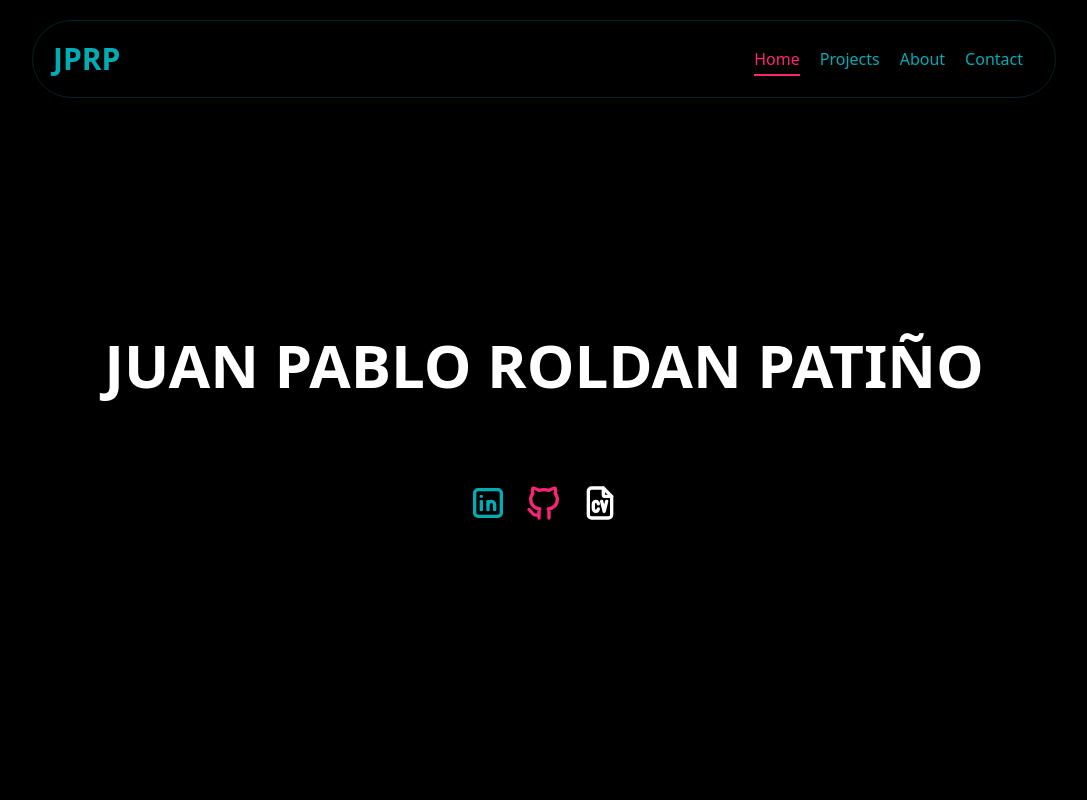
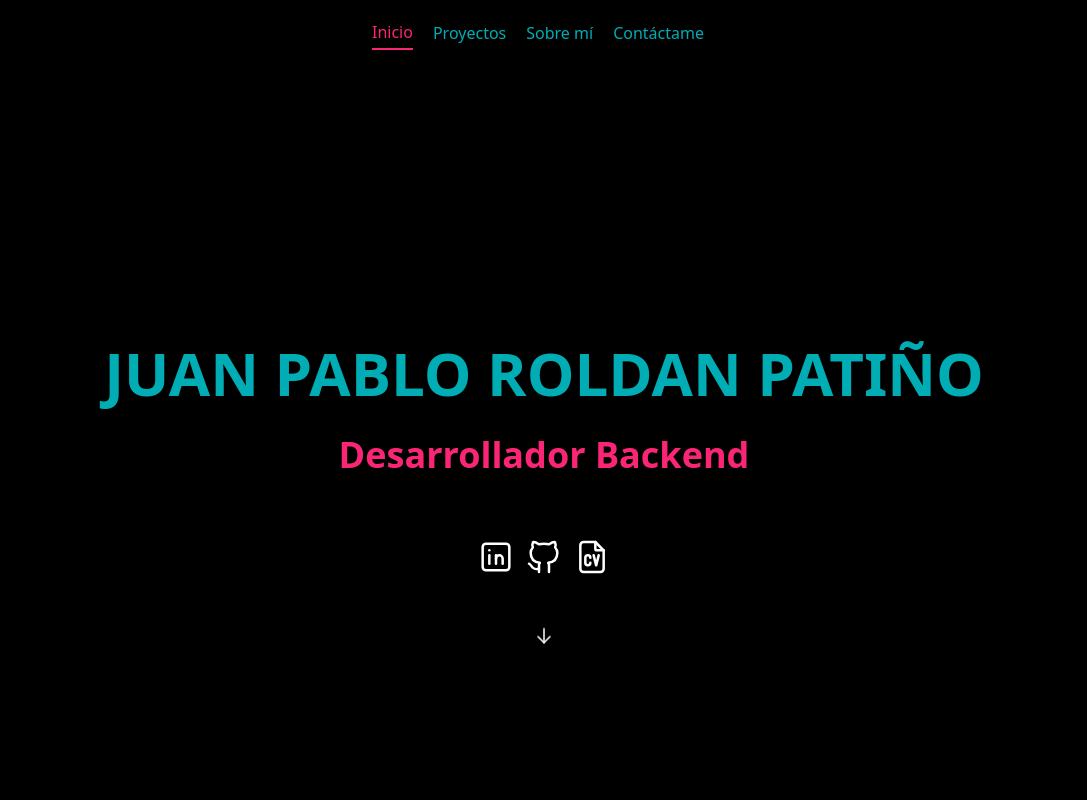
Before and after one commit to JuanPabloRP/portfolio_website, a React (Vite) app: page / in a window 1280 px wide. Shown: the top 800 px of the page, without its empty margins (96-1183 px from the left). Built offline with nearby package versions, Linux system fonts and the light colour scheme; what tailwindcss-animated would draw is missing.

Commit message:
Mejorando header de la pagina web y cambiando a un nuevo navbar

```diff
--- /dev/null
+++ b/src/components/Dock.jsx
@@ -0,0 +1,91 @@
+'use client';
+import { motion, useMotionValue, useSpring, useTransform } from 'framer-motion';
+import React, { PropsWithChildren, useRef, forwardRef } from 'react';
+
+const DEFAULT_MAGNIFICATION = 60;
+const DEFAULT_DISTANCE = 140;
+
+export const Dock = forwardRef(
+	(
+		{
+			className,
+			children,
+			magnification = DEFAULT_MAGNIFICATION,
+			distance = DEFAULT_DISTANCE,
+			...props
+		},
+		ref
+	) => {
+		const mouseX = useMotionValue(Infinity);
+
+		const renderChildren = () => {
+			return React.Children.map(children, (child) => {
+				return React.cloneElement(child, {
+					mouseX: mouseX,
+					magnification: magnification,
+					distance: distance,
+				});
+			});
+		};
+
+		return (
+			<motion.div
+				ref={ref}
+				onMouseMove={(e) => mouseX.set(e.pageX)}
+				onMouseLeave={() => mouseX.set(Infinity)}
+				{...props}
+				className={`mx-auto w-max mt-8 h-[58px] p-2 flex items-end gap-2 rounded-2xl  ${className}`}
+			>
+				{renderChildren()}
+			</motion.div>
+		);
+	}
+);
+
+Dock.displayName = 'Dock';
+
+export const DockIcon = ({
+	size,
+	magnification = DEFAULT_MAGNIFICATION,
+	distance = DEFAULT_DISTANCE,
+	mouseX,
+	className,
+	children,
+	...props
+}) => {
+	const ref = useRef(null);
+
+	const distanceCalc = useTransform(mouseX, (val) => {
+		const bounds = ref.current?.getBoundingClientRect() ?? { x: 0, width: 0 };
+
+		return val - bounds.x - bounds.width / 2;
+	});
+
+	let widthSync = useTransform(
+		distanceCalc,
+		[-distance, 0, distance],
+		[40, magnification, 40]
+	);
+
+	let width = useSpring(widthSync, {
+		mass: 0.1,
+		stiffness: 150,
+		damping: 12,
+	});
+
+	return (
+		<motion.div
+			ref={ref}
+			style={{ width }}
+			className={`flex aspect-square cursor-pointer items-center justify-center rounded-full hover:bg-white/10 transition-colors
+				${className}`}
+			{...props}
+		>
+			{children}
+		</motion.div>
+	);
+};
+
+DockIcon.displayName = 'DockIcon';
+
+export default Dock;
--- a/src/components/Header.jsx
+++ b/src/components/Header.jsx
@@ -1,36 +1,35 @@
 import PropTypes from 'prop-types';
 import WordRotate from './WordRotate';
+import Dock, { DockIcon } from './Dock';
+import CallToAction from './CallToAction';
+import Meteors from './Meteors';
 
 const Header = ({ NAVBAR_HEIGHT }) => {
 	return (
 		<header
 			id="header"
-			className={`min-h-screen flex items-center justify-center flex-col space-y-5 font-extrabold overflow-hidden `}
-			style={{
-				scrollMarginTop: NAVBAR_HEIGHT,
-				minHeight: `calc(100vh - ${NAVBAR_HEIGHT}px)`,
-			}}
+			className={`min-h-screen flex items-center justify-center flex-col font-extrabold overflow-hidden lg:mt-10 min-h-[calc(100vh-${NAVBAR_HEIGHT}px)] scroll-mt-[${NAVBAR_HEIGHT}px]`}
 		>
-			<section className="animate-jump-in animate-once animate-duration-500">
+			<section className="animate-jump-in animate-once animate-duration-500 flex flex-col justify-center items-center gap-3">
 				{/* <p className="md:pr-4 text-4xl text-blue text-center mb-2">
 					Hey! I am{' '}
 				</p> */}
-				<h2 className=" flex flex-col flex-wrap content-center justify-center text-center text-4xl w-auto h-auto max-w-6xl md:text-5xl lg:text-6xl md:mx-auto uppercase 0 ">
-					<span className="">Juan Pablo Roldan Patiño</span>
+				<h2 className=" flex flex-col flex-wrap content-center justify-center text-center text-4xl w-auto h-auto max-w-6xl md:text-5xl lg:text-6xl md:mx-auto uppercase 0 text-blue">
+					Juan Pablo Roldan Patiño
 				</h2>
 				{/* <p className="mt-3 text-pink text-3xl text-center mx-auto lg:text-4xl" style={{ textShadow: '0 0 30px #fb2576' }}>
 					Software Developer
 				</p> */}
 				<WordRotate
 					words={[
-						'Software Developer',
-						'Frontend Developer',
-						'Backend Developer',
+						'Desarrollador de software',
+						'Desarrollador Frontend',
+						'Desarrollador Backend',
 					]}
-					duration={1500}
+					duration={2500}
 					className={'mt-3 text-pink text-3xl text-center mx-auto lg:text-4xl'}
 				/>
-				<footer className="flex  md:flex-row items-center justify-center py-5 space-x-4">
+				{/* <footer className="flex  md:flex-row items-center justify-center py-5 space-x-4">
 					<a
 						className="text-blue hover:opacity-75 hover:scale-95"
 						href="https://www.linkedin.com/in/juan-pablo-rold%C3%A1n-pati%C3%B1o/"
@@ -57,6 +56,7 @@ const Header = ({ NAVBAR_HEIGHT }) => {
 							<path d="M16 16v-3a2 2 0 0 0 -4 0" />
 						</svg>
 					</a>
+
 					<a
 						href="https://github.com/JuanPabloRP"
 						className="text-pink hover:opacity-75 hover:scale-95"
@@ -105,12 +105,109 @@ const Header = ({ NAVBAR_HEIGHT }) => {
 							<path d="M13 11l1.5 6l1.5 -6" />
 						</svg>
 					</a>
-				</footer>
-			</section>
+				</footer> */}
 
-			{/* <svg
+				<Dock>
+					<DockIcon>
+						<a
+							className="text-white hover:opacity-90 hover:scale-95 w-full h-full
+							flex justify-center items-center"
+							href="https://www.linkedin.com/in/juan-pablo-rold%C3%A1n-pati%C3%B1o/"
+							target="_blank"
+							rel="noreferrer"
+							aria-label="LinkedIn"
+						>
+							<svg
 								xmlns="http://www.w3.org/2000/svg"
-				className="icon icon-tabler icon-tabler-arrow-down animate-bounce animate-infinite animate-duration-500 animate-delay-0"
+								className="icon icon-tabler icon-tabler-brand-linkedin w-8 h-8 md:w-10 md:h-10"
+								width="16"
+								height="16"
+								viewBox="0 0 24 24"
+								strokeWidth="1.5"
+								stroke="currentColor"
+								fill="none"
+								strokeLinecap="round"
+								strokeLinejoin="round"
+							>
+								<path stroke="none" d="M0 0h24v24H0z" fill="none" />
+								<path d="M4 4m0 2a2 2 0 0 1 2 -2h12a2 2 0 0 1 2 2v12a2 2 0 0 1 -2 2h-12a2 2 0 0 1 -2 -2z" />
+								<path d="M8 11l0 5" />
+								<path d="M8 8l0 .01" />
+								<path d="M12 16l0 -5" />
+								<path d="M16 16v-3a2 2 0 0 0 -4 0" />
+							</svg>
+						</a>
+					</DockIcon>
+					<DockIcon>
+						<a
+							href="https://github.com/JuanPabloRP"
+							className="text-white hover:opacity-90 hover:scale-95 w-full h-full
+							flex justify-center items-center"
+							target="_blank"
+							rel="noreferrer"
+							aria-label="github"
+						>
+							<svg
+								xmlns="http://www.w3.org/2000/svg"
+								className="icon icon-tabler icon-tabler-brand-github w-8 h-8 md:w-10 md:h-10"
+								width="16"
+								height="16"
+								viewBox="0 0 24 24"
+								strokeWidth="1.5"
+								stroke="currentColor"
+								fill="none"
+								strokeLinecap="round"
+								strokeLinejoin="round"
+							>
+								<path stroke="none" d="M0 0h24v24H0z" fill="none" />
+								<path d="M9 19c-4.3 1.4 -4.3 -2.5 -6 -3m12 5v-3.5c0 -1 .1 -1.4 -.5 -2c2.8 -.3 5.5 -1.4 5.5 -6a4.6 4.6 0 0 0 -1.3 -3.2a4.2 4.2 0 0 0 -.1 -3.2s-1.1 -.3 -3.5 1.3a12.3 12.3 0 0 0 -6.2 0c-2.4 -1.6 -3.5 -1.3 -3.5 -1.3a4.2 4.2 0 0 0 -.1 3.2a4.6 4.6 0 0 0 -1.3 3.2c0 4.6 2.7 5.7 5.5 6c-.6 .6 -.6 1.2 -.5 2v3.5" />
+							</svg>
+						</a>
+					</DockIcon>
+					<DockIcon>
+						<a
+							className="text-white hover:opacity-90 hover:scale-95 w-full h-full
+							flex justify-center items-center"
+							href="assets/pdf/Hoja de vida Juan Pablo Roldan Patiño.pdf"
+							target="_blank"
+							rel="noreferrer"
+							aria-label="cv"
+						>
+							<svg
+								xmlns="http://www.w3.org/2000/svg"
+								className="icon icon-tabler icon-tabler-file-cv w-8 h-8 md:w-10 md:h-10 "
+								width="16"
+								height="16"
+								strokeWidth="1.5"
+								viewBox="0 0 24 24"
+								stroke="currentColor"
+								fill="none"
+								strokeLinecap="round"
+								strokeLinejoin="round"
+							>
+								<path stroke="none" d="M0 0h24v24H0z" fill="none" />
+								<path d="M14 3v4a1 1 0 0 0 1 1h4" />
+								<path d="M17 21h-10a2 2 0 0 1 -2 -2v-14a2 2 0 0 1 2 -2h7l5 5v11a2 2 0 0 1 -2 2z" />
+								<path d="M11 12.5a1.5 1.5 0 0 0 -3 0v3a1.5 1.5 0 0 0 3 0" />
+								<path d="M13 11l1.5 6l1.5 -6" />
+							</svg>
+						</a>
+					</DockIcon>
+				</Dock>
+
+				<button
+					className="mt-8  hover:text-pink focus:outline-none"
+					onClick={() => {
+						document
+							.getElementById('projects')
+							.scrollIntoView({ behavior: 'smooth' });
+					}}
+					name="scrollToCallToAction"
+					aria-label="Scroll to call to action"
+				>
+					<svg
+						xmlns="http://www.w3.org/2000/svg"
+						className="icon icon-tabler icon-tabler-arrow-down  animate-bounce animate-twice animate-duration-500 animate-delay-500"
 						width="24"
 						height="24"
 						viewBox="0 0 24 24"
@@ -124,7 +221,9 @@ const Header = ({ NAVBAR_HEIGHT }) => {
 						<path d="M12 5l0 14" />
 						<path d="M18 13l-6 6" />
 						<path d="M6 13l6 6" />
-			</svg> */}
+					</svg>
+				</button>
+			</section>
 		</header>
 	);
 };
--- a/src/components/Navbar.jsx
+++ b/src/components/Navbar.jsx
@@ -1,4 +1,4 @@
-import { useState, useEffect, useRef } from 'react';
+import { useState, useEffect, useRef, useMemo } from 'react';
 import PropTypes from 'prop-types';
 
 const Navbar = ({ onMeasure, handleOpenNavbar, openNavbar, setOpenNavbar }) => {
@@ -8,96 +8,88 @@ const Navbar = ({ onMeasure, handleOpenNavbar, openNavbar, setOpenNavbar }) => {
 	//DO NOT add a dependency, just [] because this only needs to run the first time
 	useEffect(() => {
 		window.scrollTo(0, 0);
-		const height = navbarRef?.current?.getBoundingClientRect()?.height || 68;
+		const height = navbarRef?.current?.getBoundingClientRect()?.height || 78;
 		onMeasure(height);
 		//console.log(height);
 		//console.log(navbarRef?.current?.getBoundingClientRect()?.height);
 		setActiveSection((prev) => prev || 'header');
 	}, []);
 
-	const links = [
+	const links = useMemo(
+		() => [
 			{
-			label: 'Home',
+				label: 'Inicio',
 				route: 'header',
+				samePage: true,
 			},
 			{
-			label: 'Projects',
+				label: 'Proyectos',
 				route: 'projects',
+				samePage: true,
 			},
 			{
-			label: 'About',
+				label: `Sobre mí`,
 				route: 'about',
+				samePage: true,
 			},
 			{
-			label: 'Contact',
-			route: 'contact',
+				label: 'Contáctame',
+				route: 'mailto:jpabloroldanp@gmail.com',
+				samePage: false,
 			},
-	];
+		],
+		[]
+	);
 
 	const handleNavLinkClick = (event, route) => {
 		event.preventDefault();
-		setActiveSection(route);
+
 		handleOpenNavbar();
 		if (route === 'header') return window.scrollTo(0, 0);
 		const section = document.getElementById(route);
 		section.scrollIntoView({ behavior: 'smooth' });
 	};
 
-	/*
-	// I added this because when you click on an anchor, I need that section to be below the navbar
-	const ADDITIONAL_SCROLL = 69;
 	useEffect(() => {
-		const handleScroll = () => {
-			const headerSection = document.getElementById('header');
-			const aboutSection = document.getElementById('about');
-			const projectsSection = document.getElementById('projects');
-			const contactSection = document.getElementById('contact');
+		const sections = links.map((link) => document.getElementById(link.route));
 
-			const scrollPosition = window.scrollY;
-
-			if (
-				(scrollPosition >= headerSection.offsetTop || scrollPosition >= 0) &&
-				scrollPosition + ADDITIONAL_SCROLL < aboutSection.offsetTop
-			) {
-				setActiveSection('header');
-			} else if (
-				scrollPosition + ADDITIONAL_SCROLL >= aboutSection.offsetTop &&
-				scrollPosition + ADDITIONAL_SCROLL < projectsSection.offsetTop
-			) {
-				setActiveSection('about');
-			} else if (
-				scrollPosition + ADDITIONAL_SCROLL >= projectsSection.offsetTop &&
-				scrollPosition + ADDITIONAL_SCROLL < contactSection.offsetTop
-			) {
-				setActiveSection('projects');
-			} else if (
-				scrollPosition + ADDITIONAL_SCROLL >=
-				contactSection.offsetTop
-			) {
-				setActiveSection('contact');
-			} else {
-				setActiveSection('');
+		const observerCallback = (entries) => {
+			entries.forEach((entry) => {
+				if (entry.isIntersecting) {
+					setActiveSection(entry.target.id);
 				}
+			});
 		};
 
-		window.addEventListener('scroll', handleScroll);
+		const observer = new IntersectionObserver(observerCallback, {
+			root: null,
+			rootMargin: '0px',
+			threshold: 0.3,
+		});
+
+		sections.forEach((section) => {
+			if (section) observer.observe(section);
+		});
 
 		return () => {
-			window.removeEventListener('scroll', handleScroll);
+			sections.forEach((section) => {
+				if (section) observer.unobserve(section);
+			});
 		};
-	}, []);
- */
+	}, [links]);
 
 	return (
 		<nav
 			ref={navbarRef}
-			className="max-w-5xl mx-auto py-2 px-5 md:rounded-full text-white w-full sticky top-0 md:top-5 z-40 md:flex md:justify-evenly md:content-center backdrop-blur-xl lg:border lg:border-blue/20"
+			className="max-w-xl mx-auto py-2 px-5 lg:py-0 lg:px-7 md:rounded-3xl text-white w-full sticky top-0 md:top-1 z-40 md:flex md:justify-evenly md:content-center backdrop-blur-3xl flex"
 		>
-			<section className="w-full flex justify-between content-center text-lg py-2 md:w-full md:py-3">
+			{/* <section className="w-full flex justify-between content-center text-lg py-1 md:w-full md:py-2">
 				<h3 className="font-bold text-3xl text-blue w-full flex space-x-1">
 					JPRP
 				</h3>
 
+			</section> */}
+			<section className="w-full flex justify-between items-end text-lg py-1 md:hidden">
 				<button
 					onClick={handleOpenNavbar}
 					className="text-blue text-2xl md:hidden"
@@ -126,7 +118,7 @@ const Navbar = ({ onMeasure, handleOpenNavbar, openNavbar, setOpenNavbar }) => {
 			<section
 				className={`${
 					openNavbar ? 'block' : 'hidden'
-				} absolute top-0 left-0 w-screen h-screen z-50 md:hidden dark:bg-black flex flex-col justify-center items-center text-2xl text-blue`}
+				} absolute top-0 left-0 w-screen h-screen z-50 md:hidden  flex flex-col justify-center items-center text-2xl text-blue backdrop-filter backdrop-blur-3xl bg-opacity-95 bg-neutral-900`}
 			>
 				<button onClick={() => handleOpenNavbar()}>
 					<svg
@@ -149,7 +141,7 @@ const Navbar = ({ onMeasure, handleOpenNavbar, openNavbar, setOpenNavbar }) => {
 				<ul
 					className={`py-3 flex text-center content-center flex-wrap flex-col md:inline md:w-full md:justify-between md:space-x-5`}
 				>
-					{links.map(({ label, route }) => (
+					{links.map(({ label, route, samePage }) => (
 						<li
 							key={route}
 							className={`py-1 md:inline  ${
@@ -159,7 +151,7 @@ const Navbar = ({ onMeasure, handleOpenNavbar, openNavbar, setOpenNavbar }) => {
 							}`}
 						>
 							<a
-								href={`#${route}`}
+								href={`${samePage ? `#${route}` : route}`}
 								onClick={(e) => handleNavLinkClick(e, route)}
 								className="w-full inline"
 							>
@@ -171,23 +163,23 @@ const Navbar = ({ onMeasure, handleOpenNavbar, openNavbar, setOpenNavbar }) => {
 			</section>
 
 			{/* Menu for bigger devices */}
-			<section className=" flex content-center justify-center pr-3">
+			<section className="  pr-3">
 				<ul
-					className={`py-3 hidden text-center content-center md:inline w-full space-x-5`}
+					className={`py-3 hidden md:flex items-center justify-center text-center w-full gap-x-5`}
 				>
-					{links.map(({ label, route }) => (
+					{links.map(({ label, route, samePage }) => (
 						<li
 							key={route}
-							className={`py-1 md:inline  ${
+							className={`py-1 w-full flex   ${
 								activeSection === route
 									? 'text-pink border-b-pink border-solid border-b-2'
 									: 'text-blue'
 							}`}
 						>
 							<a
-								href={`#${route}`}
-								onClick={(e) => handleNavLinkClick(e, route)}
-								className="w-full inline"
+								href={`${samePage ? `#${route}` : route}`}
+								// onClick={(e) => handleNavLinkClick(e, route)}
+								className="w-full text-nowrap"
 							>
 								{label}
 							</a>
--- a/src/components/WordRotate.jsx
+++ b/src/components/WordRotate.jsx
@@ -27,7 +27,7 @@ const WordRotate = ({
 	return (
 		<div className="overflow-hidden py-2">
 			<AnimatePresence mode="wait">
-				<motion.h1 key={words[index]} {...framerProps} className={className}>
+				<motion.h1 key={index} {...framerProps} className={className}>
 					{words[index]}
 				</motion.h1>
 			</AnimatePresence>
```
Lines whose indentation alone changed are shown as unchanged.
